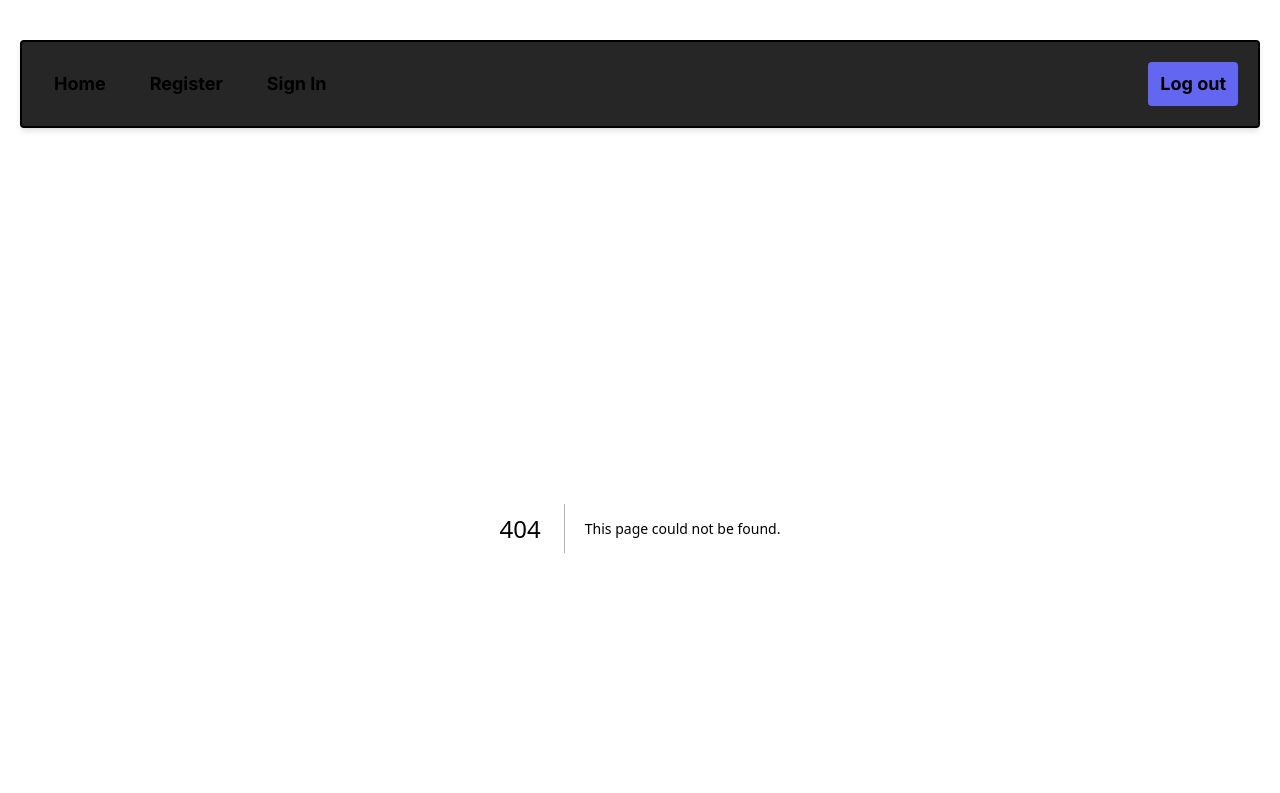
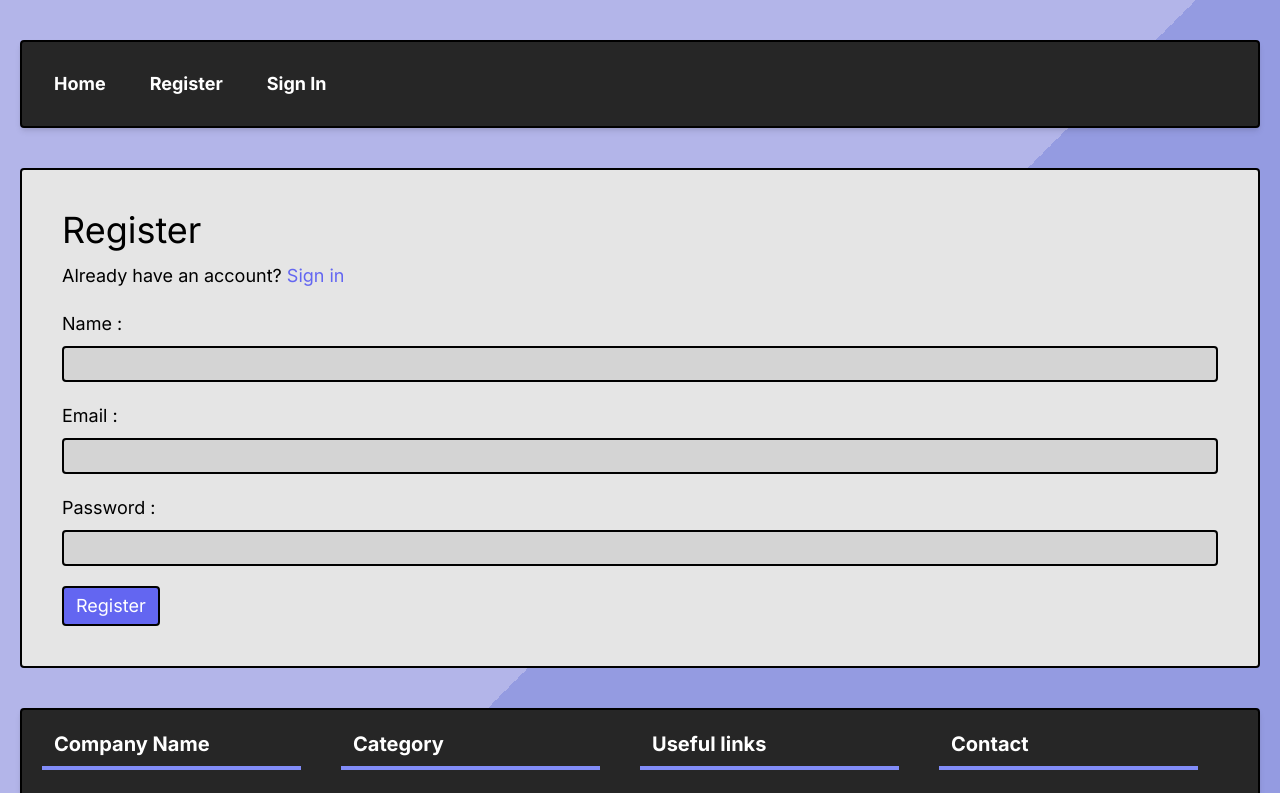
Before and after one commit to matteogiampaolo21/nextjs-blog, a Next.js app: page /register in a window 1280 px wide. Before the commit this address had no page. Shown: the top 793 px of the page. Built offline with nearby package versions, Linux system fonts and the light colour scheme; no server answers.

Commit message:
Register page works, dashboard image profile needs work

```diff
--- a/src/app/dashboard/page.js
+++ b/src/app/dashboard/page.js
@@ -7,7 +7,7 @@ import Image from "next/image";
 
 export default function Dashboard() {
 
-    const router = useRouter()
+    const router = useRouter();
     const [currentUser, setUser] = useState({})
 
     useEffect(()=>{
--- /dev/null
+++ b/src/app/register/page.js
@@ -0,0 +1,60 @@
+'use client'
+import React, { useState } from 'react';
+import { auth } from '../../../firebase/firebase';
+import { createUserWithEmailAndPassword } from 'firebase/auth';
+import { useRouter } from 'next/navigation';
+
+
+export default function Register() {
+
+  const router = useRouter();
+
+  const [name, setName] = useState("");
+  const [email, setEmail] = useState("");
+  const [password, setPassword] = useState("");
+  const defaultProfilePic = 'https://upload.wikimedia.org/wikipedia/commons/a/ac/Default_pfp.jpg'
+
+  const handleRegister = async (e) => {
+    e.preventDefault();
+
+    console.log(name,email,password)
+    if (!email || !password || !name) {
+      return alert(
+        "Missing form data."
+      );
+    }
+
+    await createUserWithEmailAndPassword(auth, email, password).then(
+      (userCred) => {
+        userCred.user.displayName = name;
+        userCred.user.photoURL = defaultProfilePic
+        console.log(userCred.user);
+        router.push("/signin")
+      }
+    )
+  }
+
+  return (
+    <section className="w-1280 mt-10 mx-auto bg-neutral-200 text-black border-2 p-10 rounded border-black">
+      <h1 className="text-4xl mb-3">Register</h1>
+      <p className="text-lg mb-5">Already have an account? <a className="text-indigo-500" href="/signin">Sign in</a></p>
+
+      <form className="flex flex-col text-lg" >
+
+        <label htmlFor="name">Name :</label>
+        <input required onChange={(e) => {setName(e.target.value)}} className="bg-neutral-300 text-black rounded p-1 text-base mt-2 mb-5 border-black border-2" type="text" name="name" id="name" />
+
+        <label htmlFor="email">Email :</label>
+        <input required onChange={(e) => {setEmail(e.target.value)}} className="bg-neutral-300 text-black rounded p-1 text-base mt-2 mb-5 border-black border-2" type="email" name="email" id="email" />
+
+        <label htmlFor="password">Password :</label>
+        <input required onChange={(e) => {setPassword(e.target.value)}} className="bg-neutral-300 text-black rounded p-1 text-base mt-2 mb-5 border-black border-2" type="password" name="password" id="password" />
+
+        <button id="login-btn" className="bg-indigo-500 hover:bg-indigo-600 duration-300 text-white border-2  border-black rounded w-max px-3 py-1" type="submit">
+          <div onClick={handleRegister} id="btn-text">Register</div>
+          {/* <div id="spinner" className="loader hidden"></div> */}
+        </button>
+      </form>
+    </section>
+  )
+}
--- a/src/components/navbar.js
+++ b/src/components/navbar.js
@@ -1,12 +1,24 @@
 'use client'
-import React from 'react'
-import { signOut} from "firebase/auth";
+import React, { useEffect, useState } from 'react'
+import { signOut, onAuthStateChanged} from "firebase/auth";
 import { auth } from '../../firebase/firebase';
 import { useRouter } from 'next/navigation';
 
 export const Navbar = () => {
 
-    const router = useRouter()
+    const router = useRouter();
+    const [isLoggedIn, setBool] = useState(false)
+
+    useEffect(() => {
+        onAuthStateChanged(auth, (user) => {
+            if (user){
+                setBool(true);
+            }else{
+                setBool(false);
+                return
+            }
+        })
+    })
 
     const handleLogOut = async () => {
         try{
@@ -18,29 +30,22 @@ export const Navbar = () => {
         }
     }
     return (
-        <header className="xl:w-1280 mx-auto bg-neutral-800 border-2 border-black rounded shadow-md p-5 text-lg mt-10">
+        <header className="xl:w-1280 mx-auto bg-neutral-800 border-2 border-black rounded shadow-md p-5 text-lg mt-10 ">
             <nav>
-                <ul className="flex flex-row gap-5 items-center">
-                    <li><a className="hover:bg-indigo-500 px-3 py-2 rounded font-bold duration-300  hover:text-white" href="/">Home</a></li>
-                    <li><a className="hover:bg-indigo-500 px-3 py-2 rounded font-bold duration-300  hover:text-white" href="/register">Register</a></li>
-                    <li><a className="hover:bg-indigo-500 px-3 py-2 rounded font-bold duration-300  hover:text-white" href="/signin">Sign In</a></li>
-                    <li className='ml-auto'><button onClick={handleLogOut} className="bg-indigo-500 hover:bg-indigo-600 px-3 py-2 rounded font-bold duration-300 hover:text-white">Log out</button></li>
-                    {/* {isLoggedIn ?
-                        <>
-                        <li><a class="hover:bg-indigo-500 px-3 py-2 rounded font-bold duration-300  hover:text-white" href="/dashboard">Dashboard</a></li>
-                        <li class="ml-auto">
-                            <form action="/api/auth/signout">
-                                <button class="bg-indigo-500 hover:bg-indigo-600 px-3 py-2 rounded font-bold duration-300 hover:text-white">Log out</button>
-                            </form>
-                        </li>
-                        </>
-                        :
-                        <>
-                        <li><a class="hover:bg-indigo-500 px-3 py-2 rounded font-bold duration-300  hover:text-white" href="/register">Register</a></li>
-                        <li><a class="hover:bg-indigo-500 px-3 py-2 rounded font-bold duration-300  hover:text-white" href="/signin">Sign In</a></li>
-                        </>
-                    } */}
-                </ul>
+
+                {isLoggedIn ?
+                    <ul className="flex flex-row gap-5 items-center h-11">
+                        <li><a className="hover:bg-indigo-500 px-3 py-2 rounded font-bold duration-300  hover:text-white" href="/">Home</a></li>
+                        <li><a className="hover:bg-indigo-500 px-3 py-2 rounded font-bold duration-300  hover:text-white" href="/dashboard">Dashboard</a></li>
+                        <li className='ml-auto'> <button onClick={handleLogOut} className="bg-indigo-500 hover:bg-indigo-600 px-3 py-2 rounded font-bold duration-300 hover:text-white">Log out</button></li>
+                    </ul>
+                :
+                    <ul className="flex flex-row gap-5 items-center h-11">
+                        <li><a className="hover:bg-indigo-500 px-3 py-2 rounded font-bold duration-300  hover:text-white" href="/">Home</a></li>
+                        <li><a className="hover:bg-indigo-500 px-3 py-2 rounded font-bold duration-300  hover:text-white" href="/register">Register</a></li>
+                        <li><a className="hover:bg-indigo-500 px-3 py-2 rounded font-bold duration-300  hover:text-white" href="/signin">Sign In</a></li>
+                    </ul>
+                }
             </nav>
         </header>
     )
```
